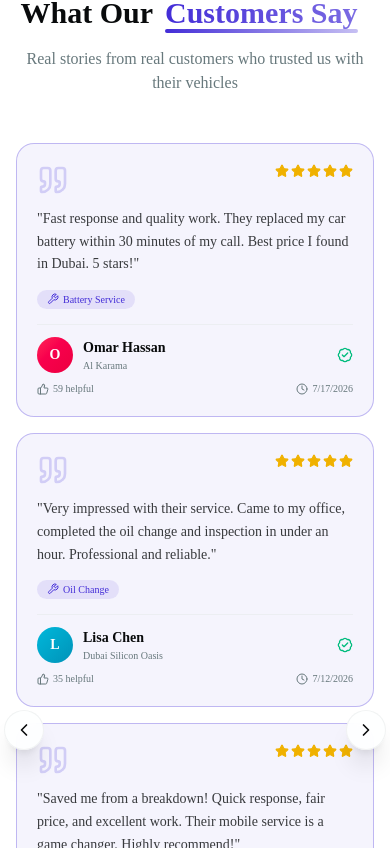
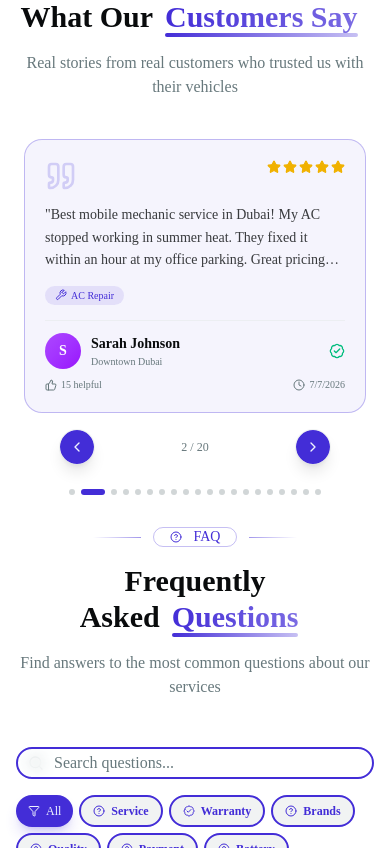
Before and after one commit to imam-hossain-wd/mechanic-dxb, a Next.js app: page / in a window 390 px wide. Shown: the part 8736-9584 px from the top of the page. Built offline with nearby package versions, Linux system fonts and the light colour scheme.

Commit message:
update review component

```diff
--- a/components/view/ClientReviewsSection/ClientReviewsSection.jsx
+++ b/components/view/ClientReviewsSection/ClientReviewsSection.jsx
@@ -1,19 +1,18 @@
 "use client";
 
-import { useState, useEffect, useRef } from "react";
-import Link from "next/link";
+import { useState, useEffect, useCallback } from "react";
+import useEmblaCarousel from "embla-carousel-react";
+import Autoplay from "embla-carousel-autoplay";
 import {
   Star,
   Quote,
-  ChevronLeft,
-  ChevronRight,
   ThumbsUp,
   Clock,
-  Award,
-  Users,
   BadgeCheck,
   Heart,
-  MessageCircle
+  MessageCircle,
+  ChevronLeft,
+  ChevronRight
 } from "lucide-react";
 import { cn } from "@/lib/utils";
 import { Badge } from "@/components/ui/badge";
@@ -37,58 +36,64 @@ const enhancedReviews = reviews.map((review, index) => ({
 }));
 
 export function ClientReviewsSection() {
-  const [currentIndex, setCurrentIndex] = useState(0);
-  const [isAutoPlaying, setIsAutoPlaying] = useState(true);
-  const [isHovering, setIsHovering] = useState(false);
-  const containerRef = useRef(null);
+  const [selectedIndex, setSelectedIndex] = useState(0);
+  const [emblaRef, emblaApi] = useEmblaCarousel(
+    {
+      loop: true,
+      align: "start",
+      skipSnaps: false,
+      dragFree: false,
+    },
+    [
+      Autoplay({
+        delay: 5000,
+        stopOnInteraction: true,
+        stopOnMouseEnter: true,
+      }),
+    ]
+  );
 
-  const reviewsPerView = 4;
-  const totalSlides = Math.ceil(enhancedReviews.length / reviewsPerView);
+  const [slidesCount, setSlidesCount] = useState(0);
 
-  const currentReviews = enhancedReviews.slice(
-    currentIndex * reviewsPerView,
-    (currentIndex + 1) * reviewsPerView
-  );
+  const scrollPrev = useCallback(() => {
+    if (emblaApi) emblaApi.scrollPrev();
+  }, [emblaApi]);
+
+  const scrollNext = useCallback(() => {
+    if (emblaApi) emblaApi.scrollNext();
+  }, [emblaApi]);
+
+  const onSelect = useCallback(() => {
+    if (!emblaApi) return;
+    setSelectedIndex(emblaApi.selectedScrollSnap());
+  }, [emblaApi]);
+
+  useEffect(() => {
+    if (!emblaApi) return;
+    onSelect();
+    emblaApi.on("select", onSelect);
+    setSlidesCount(emblaApi.scrollSnapList().length);
+  }, [emblaApi, onSelect]);
 
   // Stats
   const averageRating = (enhancedReviews.reduce((sum, r) => sum + r.rating, 0) / enhancedReviews.length).toFixed(1);
   const totalReviews = enhancedReviews.length;
 
-  const nextSlide = () => {
-    setCurrentIndex((prev) => (prev + 1) % totalSlides);
-    setIsAutoPlaying(false);
-    setTimeout(() => setIsAutoPlaying(true), 5000);
-  };
-
-  const prevSlide = () => {
-    setCurrentIndex((prev) => (prev - 1 + totalSlides) % totalSlides);
-    setIsAutoPlaying(false);
-    setTimeout(() => setIsAutoPlaying(true), 5000);
-  };
-
-  useEffect(() => {
-    if (!isAutoPlaying || isHovering) return;
-    const interval = setInterval(() => {
-      setCurrentIndex((prev) => (prev + 1) % totalSlides);
-    }, 5000);
-    return () => clearInterval(interval);
-  }, [isAutoPlaying, isHovering, totalSlides]);
-
   return (
-    <section className="relative overflow-hidden bg-background py-5">
+    <section className="relative overflow-hidden bg-background py-6">
       {/* Background Effects */}
       <div className="absolute inset-0 -z-10">
-        <div className="absolute -right-20 top-0 h-[600px] w-[600px] animate-float-slow rounded-full bg-primary/20 blur-3xl" />
-        <div className="absolute -bottom-40 -left-20 h-[500px] w-[500px] animate-float-slow rounded-full bg-primary/10 blur-3xl" style={{ animationDelay: '2s' }} />
-        <div className="absolute left-1/2 top-1/2 h-[400px] w-[400px] -translate-x-1/2 -translate-y-1/2 animate-float-slow rounded-full bg-primary/5 blur-3xl" style={{ animationDelay: '4s' }} />
-        <div className="absolute inset-0 bg-[linear-gradient(to_right,#80808006_1px,transparent_1px),linear-gradient(to_bottom,#80808006_1px,transparent_1px)] bg-[size:50px_50px]" />
+        <div className="absolute -right-20 top-0 h-150 w-150 animate-float-slow rounded-full bg-primary/20 blur-3xl" />
+        <div className="absolute -bottom-40 -left-20 h-125 w-125 animate-float-slow rounded-full bg-primary/10 blur-3xl" style={{ animationDelay: '2s' }} />
+        <div className="absolute left-1/2 top-1/2 h-100 w-100 -translate-x-1/2 -translate-y-1/2 animate-float-slow rounded-full bg-primary/5 blur-3xl" style={{ animationDelay: '4s' }} />
+        <div className="absolute inset-0 bg-[linear-gradient(to_right,#80808006_1px,transparent_1px),linear-gradient(to_bottom,#80808006_1px,transparent_1px)] bg-size-[50px_50px]" />
         <div className="absolute top-0 h-px w-full animate-gradient-x bg-gradient-to-r from-transparent via-primary/30 to-transparent" />
         <div className="absolute bottom-0 h-px w-full animate-gradient-x bg-gradient-to-r from-transparent via-primary/30 to-transparent" style={{ animationDelay: '1s' }} />
       </div>
 
       <div className="container mx-auto px-4">
         {/* Section Header */}
-        <div className="mb-12 text-center">
+        <div className="mb-10 text-center">
           <div className="mb-4 flex items-center justify-center gap-3">
             <div className="h-px w-12 bg-gradient-to-r from-transparent to-primary/50" />
             <Badge variant="outline" className="border-primary/30 px-4 py-1.5 text-sm font-medium text-primary">
@@ -110,37 +115,21 @@ export function ClientReviewsSection() {
             Real stories from real customers who trusted us with their vehicles
           </p>
         </div>
-        {/* Reviews Carousel */}
-        <div
-          ref={containerRef}
-          className="relative"
-          onMouseEnter={() => setIsHovering(true)}
-          onMouseLeave={() => setIsHovering(false)}
-        >
-          {/* Navigation Buttons */}
-          <button
-            onClick={prevSlide}
-            className="absolute -left-3 top-1/2 -translate-y-1/2 z-10 h-10 w-10 rounded-full bg-card/90 shadow-xl backdrop-blur-sm border border-border/50 transition-all duration-300 hover:scale-110 hover:bg-primary hover:text-primary-foreground hover:border-primary"
-            aria-label="Previous reviews"
-          >
-            <ChevronLeft className="mx-auto h-5 w-5" />
-          </button>
 
-          <button
-            onClick={nextSlide}
-            className="absolute -right-3 top-1/2 -translate-y-1/2 z-10 h-10 w-10 rounded-full bg-card/90 shadow-xl backdrop-blur-sm border border-border/50 transition-all duration-300 hover:scale-110 hover:bg-primary hover:text-primary-foreground hover:border-primary"
-            aria-label="Next reviews"
-          >
-            <ChevronRight className="mx-auto h-5 w-5" />
-          </button>
-
-          {/* Reviews Grid - 4 per row */}
-          <div className="grid grid-cols-1 gap-4 sm:grid-cols-2 lg:grid-cols-4">
-            {currentReviews.map((review) => (
+        {/* Embla Carousel */}
+        <div className="relative">
+          <div className="overflow-hidden" ref={emblaRef}>
+            <div className="flex">
+              {enhancedReviews.map((review, index) => (
                 <div
                   key={review.id}
                   className={cn(
-                  "group relative overflow-hidden rounded-2xl border border-border/50 bg-card/50 p-5 backdrop-blur-sm transition-all duration-500 hover:-translate-y-2 hover:shadow-2xl hover:shadow-primary/10",
+                    "flex-[0_0_100%] min-w-0 px-2 sm:flex-[0_0_50%] lg:flex-[0_0_25%]"
+                  )}
+                >
+                  <div
+                    className={cn(
+                      "group relative overflow-hidden rounded-2xl border border-border/50 bg-card/50 p-5 backdrop-blur-sm transition-all duration-500 hover:-translate-y-2 hover:shadow-2xl hover:shadow-primary/10 h-full",
                       "border-primary/30 bg-primary/5"
                     )}
                   >
@@ -210,22 +199,60 @@ export function ClientReviewsSection() {
                       </span>
                     </div>
                   </div>
+                </div>
               ))}
+            </div>
+          </div>
+
+          {/* Navigation Buttons - Desktop */}
+          <button
+            onClick={scrollPrev}
+            className="absolute -left-3 top-1/2 -translate-y-1/2 z-10 h-10 w-10 rounded-full bg-card/90 shadow-xl backdrop-blur-sm border border-border/50 transition-all duration-300 hover:scale-110 hover:bg-primary hover:text-primary-foreground hover:border-primary hidden sm:flex items-center justify-center"
+            aria-label="Previous reviews"
+          >
+            <ChevronLeft className="h-5 w-5" />
+          </button>
+
+          <button
+            onClick={scrollNext}
+            className="absolute -right-3 top-1/2 -translate-y-1/2 z-10 h-10 w-10 rounded-full bg-card/90 shadow-xl backdrop-blur-sm border border-border/50 transition-all duration-300 hover:scale-110 hover:bg-primary hover:text-primary-foreground hover:border-primary hidden sm:flex items-center justify-center"
+            aria-label="Next reviews"
+          >
+            <ChevronRight className="h-5 w-5" />
+          </button>
+
+          {/* Navigation Buttons - Mobile (Small Devices) */}
+          <div className="flex justify-around items-center mt-4 sm:hidden">
+            <Button
+              onClick={scrollPrev}
+              className="h-9 w-9 rounded-full  shadow-lg backdrop-blur-sm border border-border/50 transition-all duration-300 bg-primary  flex items-center justify-center"
+              aria-label="Previous reviews"
+            >
+              <ChevronLeft className="h-4 w-4" />
+            </Button>
+            <span className="text-xs text-muted-foreground">
+              {selectedIndex + 1} / {slidesCount}
+            </span>
+            <Button
+              onClick={scrollNext}
+              className="h-9 w-9 rounded-full shadow-lg backdrop-blur-sm border border-border/50 transition-all duration-300 bg-primary  flex items-center justify-center"
+              aria-label="Next reviews"
+            >
+              <ChevronRight className="h-4 w-4" />
+            </Button>
+          </div>
         </div>
 
         {/* Dots Indicator */}
+        {slidesCount > 1 && (
           <div className="mt-6 flex justify-center gap-1.5">
-            {[...Array(totalSlides)].map((_, idx) => (
+            {[...Array(slidesCount)].map((_, idx) => (
               <button
                 key={idx}
-                onClick={() => {
-                  setCurrentIndex(idx);
-                  setIsAutoPlaying(false);
-                  setTimeout(() => setIsAutoPlaying(true), 5000);
-                }}
+                onClick={() => emblaApi?.scrollTo(idx)}
                 className={cn(
                   "h-1.5 rounded-full transition-all duration-300",
-                  currentIndex === idx
+                  selectedIndex === idx
                     ? "w-6 bg-primary"
                     : "w-1.5 bg-muted-foreground/30 hover:bg-primary/50"
                 )}
@@ -233,7 +260,7 @@ export function ClientReviewsSection() {
               />
             ))}
           </div>
-        </div>
+        )}
       </div>
     </section>
   );
--- a/package.json
+++ b/package.json
@@ -11,6 +11,8 @@
   "dependencies": {
     "class-variance-authority": "^0.7.1",
     "clsx": "^2.1.1",
+    "embla-carousel-autoplay": "^8.6.0",
+    "embla-carousel-react": "^8.6.0",
     "lucide-react": "^1.18.0",
     "next": "16.2.9",
     "radix-ui": "^1.5.0",
```
Also changed, not shown: 2 other files (tests, documents, lock files or other folders). Lines whose indentation alone changed are shown as unchanged.
